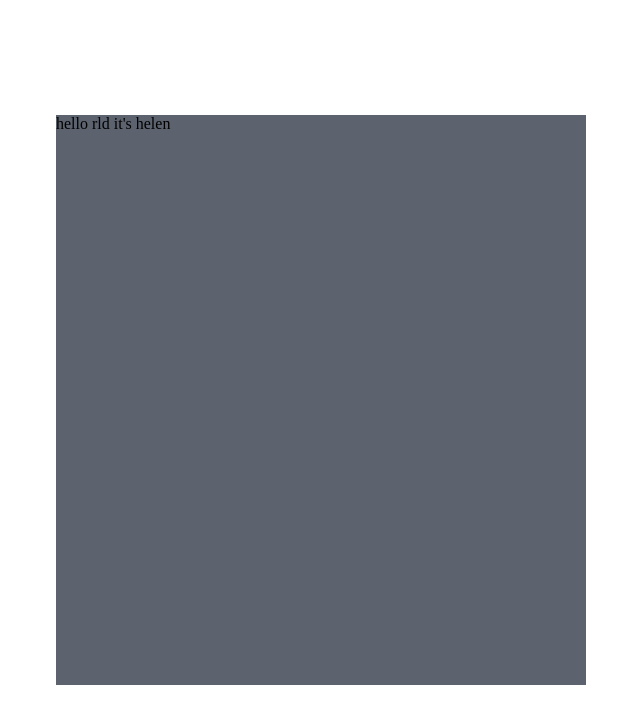
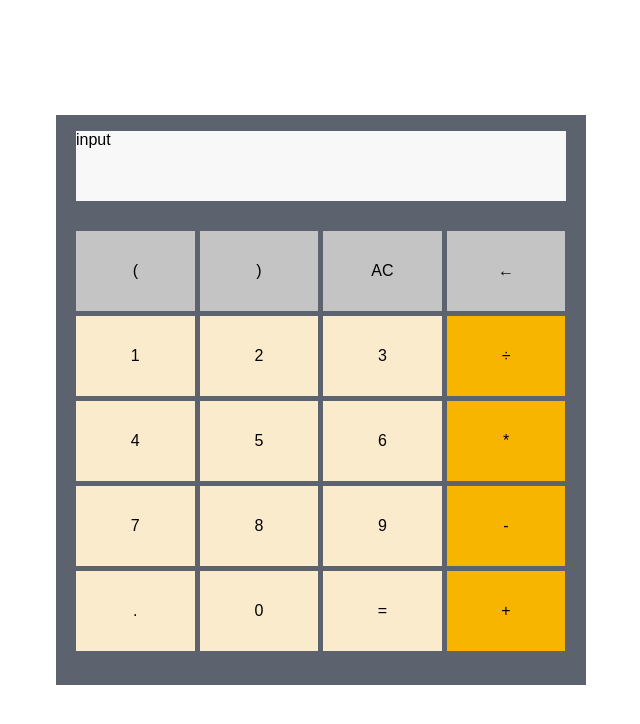
Before and after one commit to helsung/calculate-it, a React app: page / in a window 1280 px wide. Shown: the top 724 px of the page, without its empty margins (319-959 px from the left). Built offline with nearby package versions, Linux system fonts and the light colour scheme.

Commit message:
feat: style static components

```diff
--- a/src/App.js
+++ b/src/App.js
@@ -1,13 +1,24 @@
 import React from "react";
 import styled from "styled-components";
+import Input from "./components/Input";
+import Buttons from "./components/Buttons";
 
 export default function App() {
   return (
-    <div>
-      <CalculatorContainer>hello rld it's helen</CalculatorContainer>
-    </div>
+    <Wrapper>
+      <CalculatorContainer>
+        <Input />
+        <Buttons />
+      </CalculatorContainer>
+    </Wrapper>
   );
 }
+
+const Wrapper = styled.div`
+  min-width: 550px;
+  min-height: 590px;
+  font-family: Sans-serif;
+`;
 
 const CalculatorContainer = styled.div`
   position: fixed;
--- /dev/null
+++ b/src/components/Buttons.js
@@ -0,0 +1,62 @@
+import React from "react";
+import styled from "styled-components";
+
+export default function Buttons() {
+  return (
+    <ButtonContainer>
+      <GrayButton name="(">(</GrayButton>
+      <GrayButton name=")">)</GrayButton>
+      <GrayButton name="AC">AC</GrayButton>
+      <GrayButton name="DEL">←</GrayButton>
+
+      <Button name="1">1</Button>
+      <Button name="2">2</Button>
+      <Button name="3">3</Button>
+      <DarkOrangeButton name="÷">÷</DarkOrangeButton>
+
+      <Button name="4">4</Button>
+      <Button name="5">5</Button>
+      <Button name="6">6</Button>
+      <DarkOrangeButton name="*">*</DarkOrangeButton>
+
+      <Button name="7">7</Button>
+      <Button name="8">8</Button>
+      <Button name="9">9</Button>
+      <DarkOrangeButton name="-">-</DarkOrangeButton>
+
+      <Button name=".">.</Button>
+      <Button name="0">0</Button>
+      <Button name="="> = </Button>
+      <DarkOrangeButton name="+">+</DarkOrangeButton>
+    </ButtonContainer>
+  );
+}
+
+const ButtonContainer = styled.div`
+  display: grid;
+  grid-template-columns: repeat(4, 24.2%);
+  border: 0;
+  margin: 30px 20px;
+  gap: 5px;
+`;
+
+const Button = styled.div`
+  background: #faebcd;
+  width: 100%;
+  height: 80px;
+  display: flex;
+  justify-content: center;
+  align-items: center;
+  cursor: pointer;
+  &:hover {
+    opacity: 0.9;
+  }
+`;
+
+const DarkOrangeButton = styled(Button)`
+  background: #f8b500;
+`;
+
+const GrayButton = styled(Button)`
+  background: #c4c4c4;
+`;
--- /dev/null
+++ b/src/components/Input.js
@@ -0,0 +1,17 @@
+import React from "react";
+import styled from "styled-components";
+
+export default function Input() {
+  return (
+    <InputField className="input">
+      <p>input</p>
+    </InputField>
+  );
+}
+
+const InputField = styled.div`
+  width: 490px;
+  height: 70px;
+  background: #f8f8f8;
+  margin-left: 20px;
+`;
```
